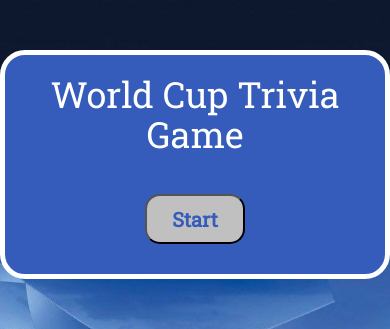
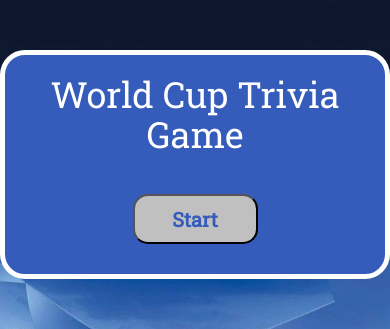
Before and after one commit to Grascon/TriviaGame, a plain HTML site: page index.html in a window 390 px wide. Shown: the top 329 px of the page. Drawn offline with nearby package versions, Linux system fonts and the light colour scheme.

```diff
--- a/assets/css/style.css
+++ b/assets/css/style.css
@@ -10,13 +10,13 @@ body {
 	font-family: 'Roboto Slab', serif;
 }
 .container {
-	margin: 50px auto;
+	margin: 50px auto 0px auto;
 	background-color: #355CBB;
 	border: solid 5px white;
 	border-radius: 25px;
 }
 button{
-	width: 100px;
+	width: 125px;
     height: 50px;
 	margin: 10px;
 	border-radius: 15px;
```
